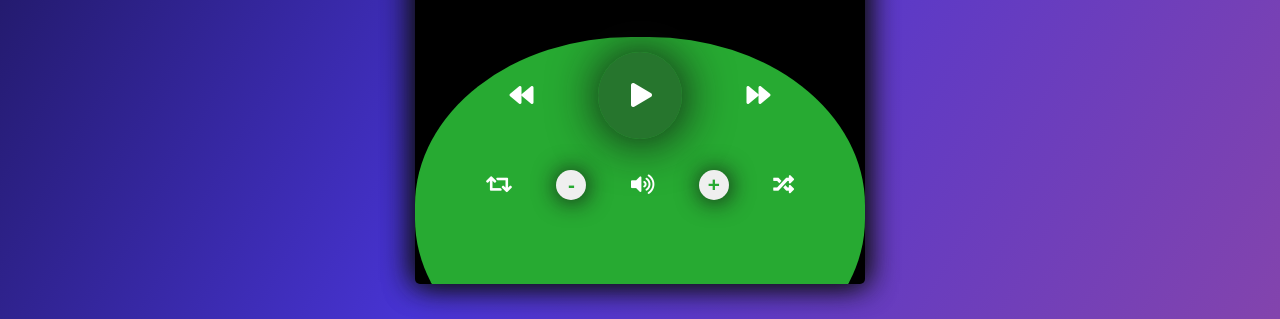
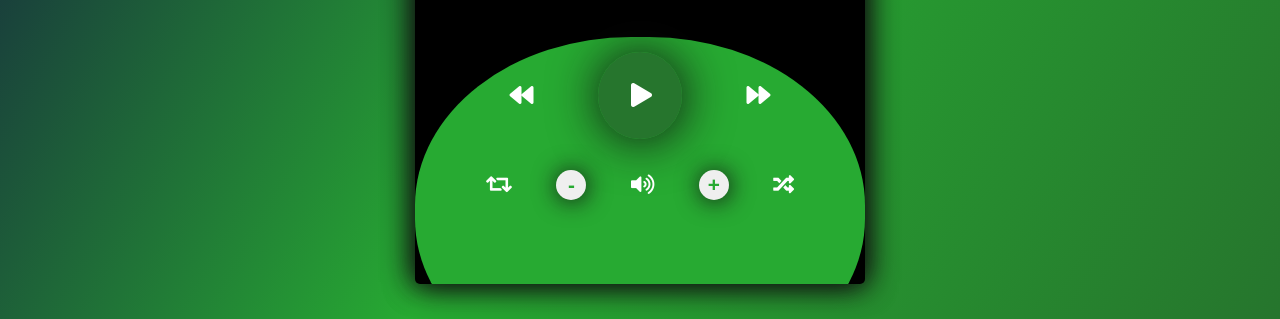
Before and after one commit to RAHULBARIK/music_player, a plain HTML site: page index.html in a window 1280 px wide. Shown: the part 481-800 px from the top of the page. Drawn offline with nearby package versions, Linux system fonts and the light colour scheme.

Commit message:
final commit

```diff
--- a/css/style.css
+++ b/css/style.css
@@ -6,7 +6,7 @@
 
 body {
   font-family: "Franklin Gothic Medium", "Arial Narrow", Arial, sans-serif;
-  background: linear-gradient(120deg, #130f40, #4834d4, #8344ad);
+  background: linear-gradient(120deg, #130f40,  #27aa32, #26752d );
   height: 100vh;
 }
 
```
